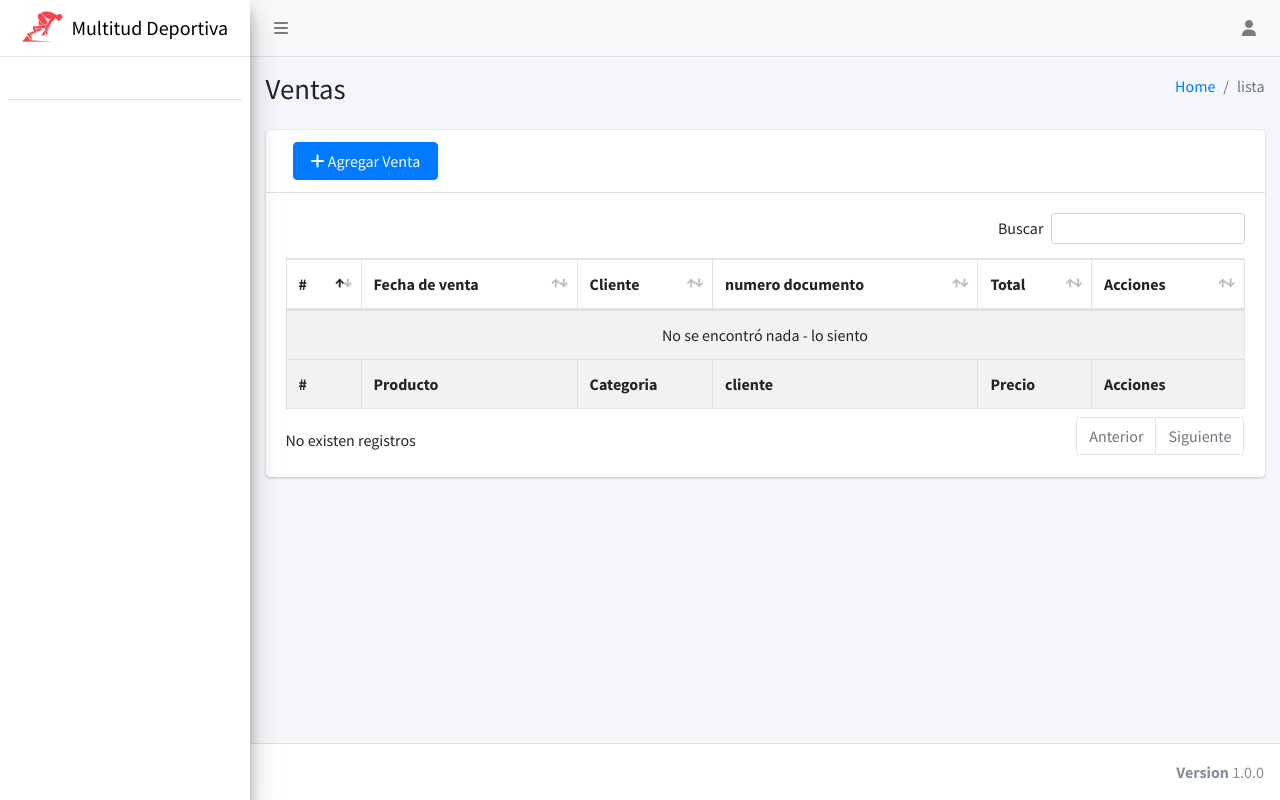
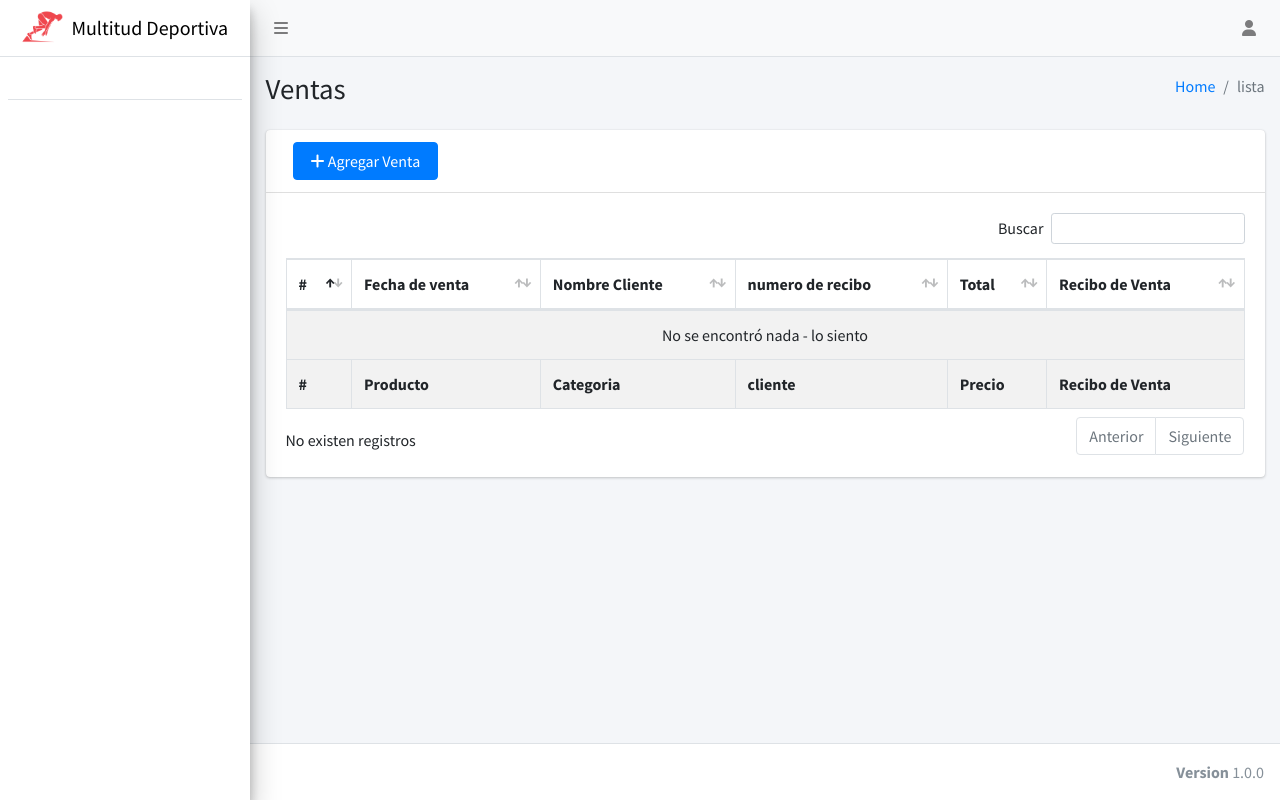
Before and after one commit to aspeti/tienda, a CodeIgniter app: page /tienda/index.php/ventas/index in a window 1280 px wide. Run offline with CodeIgniter, Linux system fonts and the light colour scheme; data that the repository does not hold is empty; some libraries are stand-ins or nearby versions.

Commit message:
order list in reports

```diff
--- a/application/models/Reporte_model.php
+++ b/application/models/Reporte_model.php
@@ -8,7 +8,7 @@ class Reporte_model extends CI_Model {
         $this->db->from("ventas v");
         $this->db->join("cliente c", "c.id_cliente = v.id_cliente");
         $this->db->where("v.eliminado","0");
-        $this->db->order_by("v.id_venta", "ASC");
+        $this->db->order_by("v.id_venta", "DESC");
         $resultados = $this->db->get();
         return $resultados->result();
     }
@@ -21,7 +21,7 @@ class Reporte_model extends CI_Model {
         $this->db->where("v.eliminado","0");
         $this->db->where('v.fecha_creacion >=', $fecha_inicio);
         $this->db->where('v.fecha_creacion <=', $fecha_fin);
-        $this->db->order_by("v.id_venta", "ASC");
+        $this->db->order_by("v.id_venta", "DESC");
         //$this->db->group_by("v.id_venta");
 
         $resultados = $this->db->get();
@@ -39,7 +39,6 @@ class Reporte_model extends CI_Model {
         $this->db->join("cliente c", "c.id_cliente = v.id_cliente");
         $this->db->where("v.eliminado","0");
         $this->db->where("v.id_venta", $id);
-        $this->db->order_by("v.id_venta", "ASC");
         $resultados = $this->db->get();
         return $resultados->row();
     }
@@ -61,6 +60,7 @@ class Reporte_model extends CI_Model {
         $this->db->join("producto p", "d.id_producto = p.id_producto");
         $this->db->where("d.eliminado", "0");
         $this->db->group_by("d.id_producto");
+        $this->db->order_by("cantidad", "DESC");
         $resultados = $this->db->get();
         return $resultados->result();
     }
--- a/application/views/store/list.php
+++ b/application/views/store/list.php
@@ -39,10 +39,10 @@
                   <tr>
                     <th>#</th>
                     <th>Fecha de venta</th>
-                    <th>Cliente</th>
-                    <th>numero documento</th>
+                    <th>Nombre Cliente</th>
+                    <th>numero de recibo</th>
                     <th>Total</th>
-                    <th>Acciones</th>
+                    <th>Recibo de Venta</th>
                   </tr>
                   </thead>
                   <tbody>
@@ -58,10 +58,7 @@
 
                                   <td>
                                       <div class="btn-group">
-                                        <button type="button" class="btn btn-block btn-primary" data-toggle="modal" data-target="#modal-default" value="<?php echo $viewURL ='productos/view/'.$venta->id_venta;?>">
-                                          <span class="fa fa-search"></span>
-                                        </button>
-                                        <a class="btn btn-warning" href="<?php echo base_url();?>reportes/comprobante/<?php echo $venta->id_venta;?>" class="btn btn-info" target="_blank"><span class="fas fa-file-text" ></span></a>
+                                        <a class="btn btn-success" href="<?php echo base_url();?>reportes/comprobante/<?php echo $venta->id_venta;?>" target="_blank"><span class="fas fa-file-text" ></span></a>
                                       </div>
                                   </td>
                                 </tr>
@@ -76,7 +73,7 @@
                     <th>Categoria</th>
                     <th>cliente</th>
                     <th>Precio</th>
-                    <th>Acciones</th>
+                    <th>Recibo de Venta</th>
                   </tr>
 
                 </table>
```
